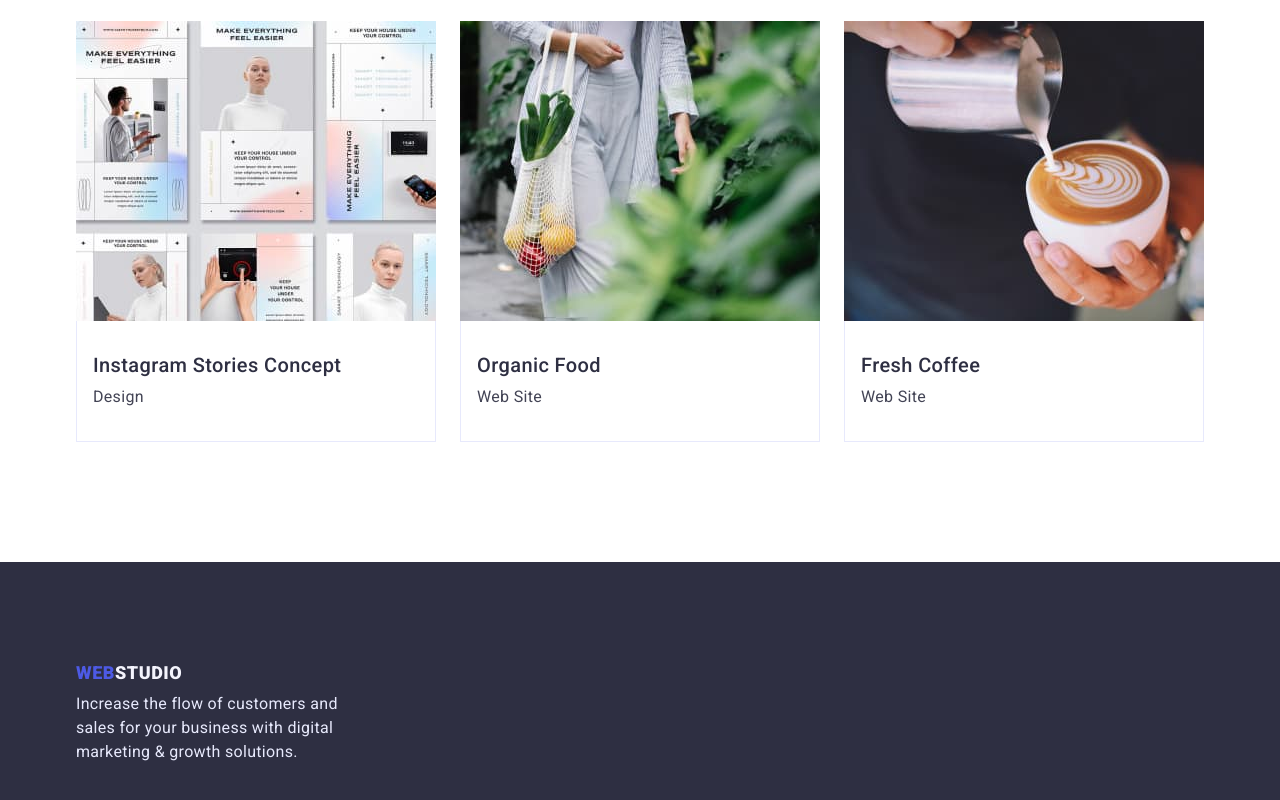
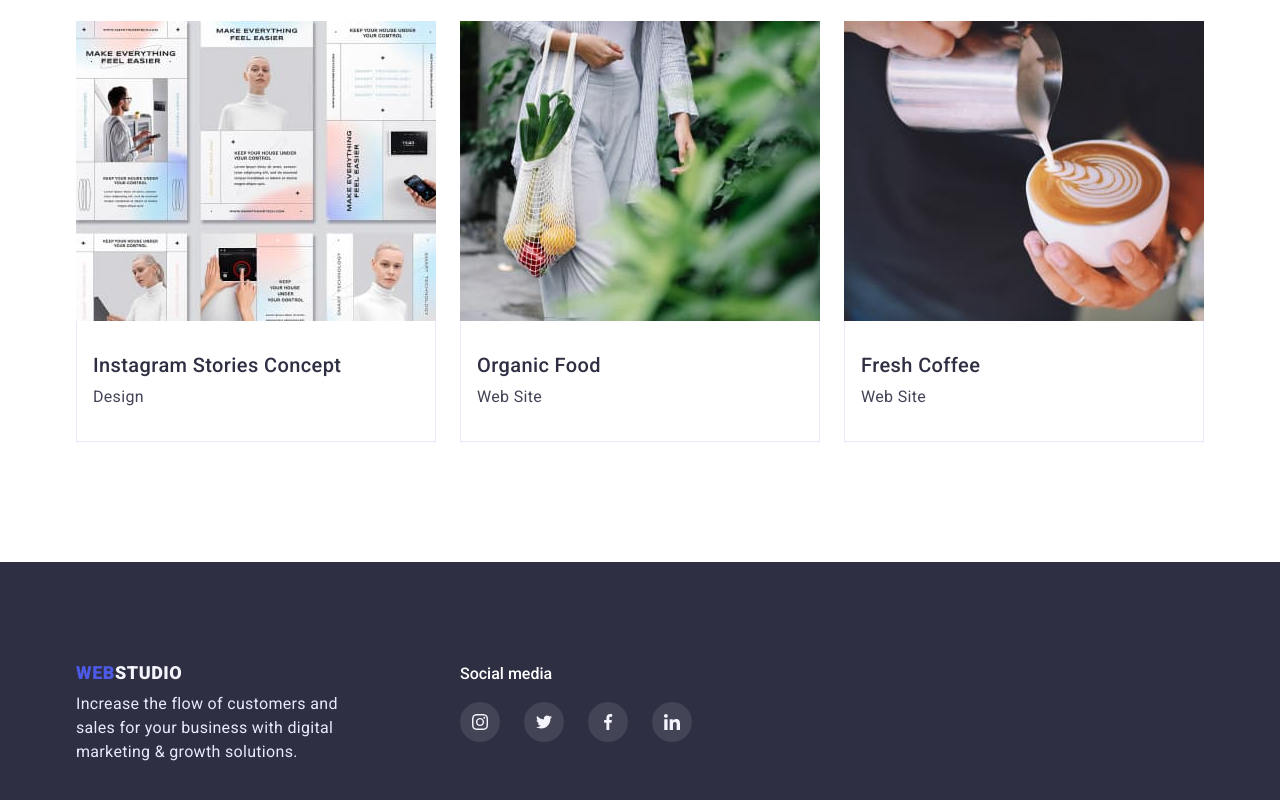
Before and after one commit to Shulzhenko-Alina/goit-markup-hw-04, a plain HTML site: page potfolio.html in a window 1280 px wide. Shown: the part 1207-2007 px from the top of the page. Drawn offline with nearby package versions, Linux system fonts and the light colour scheme.

Commit message:
commit 5

```diff
--- a/potfolio.html
+++ b/potfolio.html
@@ -128,12 +128,47 @@
     <!-- Footer -->
     <footer class="footer">
       <div class="container">
-        <div class="footer-box">
-      <a href="./index.html" class="footer-logo"><span class="logo">WEB</span>STUDIO</a>
-      <p class="footer-text">
+        <div class="footer-flex">
+          <div class="footer-box">
+            <a href="./index.html" class="footer-logo"><span class="logo">WEB</span>STUDIO</a>
+              <p class="footer-text">
         Increase the flow of customers and sales for your business with digital
         marketing & growth solutions.
-      </p>
+            </p>
+          </div>
+          <div>
+            <p class="text-soc-list">Social media</p>
+              <ul class="footer-soc-list list">
+                <li class="footer-soc-item">
+                  <a href class="footer-soc-link link">
+                    <svg class="footer-soc-icon" width="16" height="16">
+                      <use href="./images/icon.svg#icon-instagram"></use>
+                    </svg>
+                  </a>
+                </li>
+                <li class="footer-soc-item">
+                  <a href class="footer-soc-link link">
+                    <svg class="footer-soc-icon" width="16" height="16">
+                      <use href="./images/icon.svg#icon-twitter"></use>
+                    </svg>
+                  </a>
+                </li>
+                <li class="footer-soc-item">
+                  <a href class="footer-soc-link link">
+                    <svg class="footer-soc-icon" width="16" height="16">
+                      <use href="./images/icon.svg#icon-facebook"></use>
+                    </svg>
+                  </a>
+                </li>
+                <li class="footer-soc-item">
+                  <a href class="footer-soc-link link">
+                    <svg class="footer-soc-icon" width="16" height="16">
+                      <use href="./images/icon.svg#icon-linkedin"></use>
+                    </svg>
+                  </a>
+                </li>
+              </ul>
+          </div>
         </div>
       </div>
     </footer>
```
